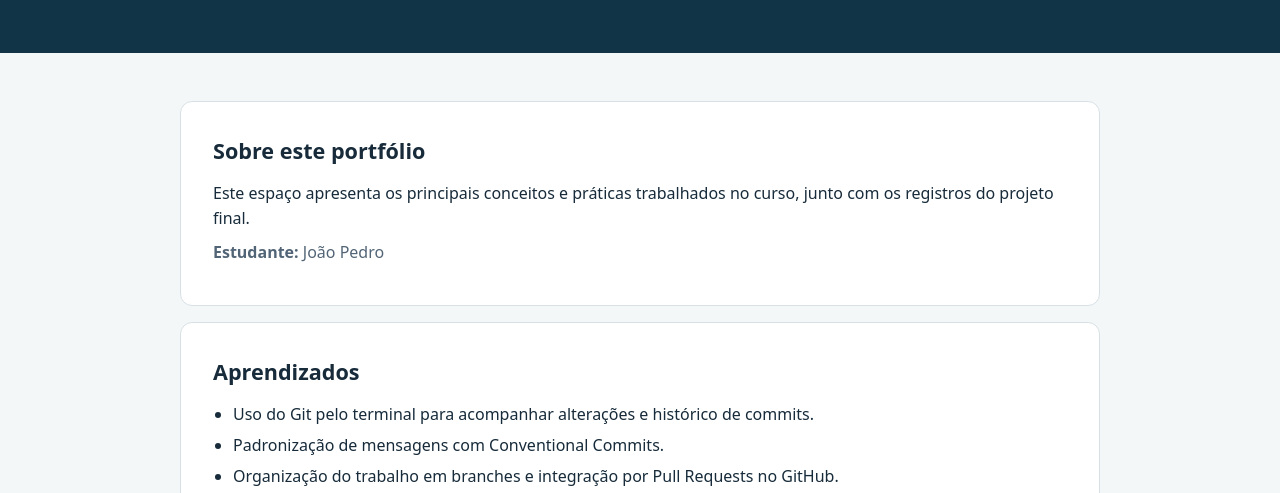
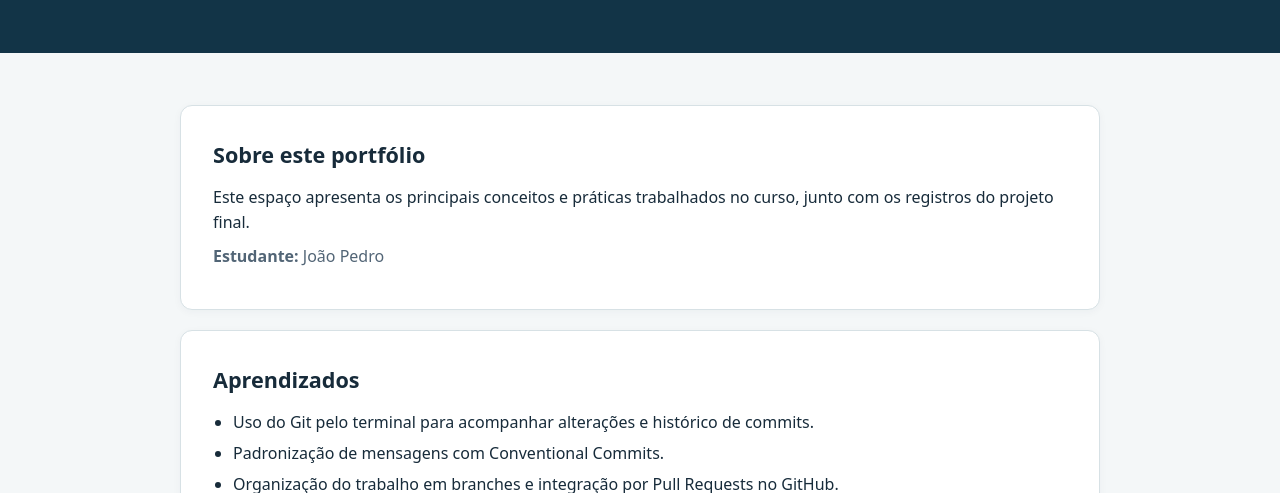
Before and after one commit to Ribeiro-JP/trabalho-final-git, a plain HTML site: page index.html in a window 1280 px wide. Shown: the part 303-796 px from the top of the page. Drawn offline with Linux system fonts and the light colour scheme.

Commit message:
style: melhora contraste e transição dos cartões no portfólio

```diff
--- a/index.html
+++ b/index.html
@@ -65,11 +65,18 @@
     }
 
     section {
-      margin: 1rem 0;
+      margin: 1.25rem 0;
       padding: clamp(1.25rem, 4vw, 2rem);
       border: 1px solid var(--line);
       border-radius: 12px;
       background: var(--card);
+      box-shadow: 0 2px 8px rgba(18, 52, 71, 0.04);
+      transition: transform 0.15s ease, box-shadow 0.15s ease;
+    }
+
+    section:hover {
+      transform: translateY(-2px);
+      box-shadow: 0 6px 16px rgba(18, 52, 71, 0.08);
     }
 
     h2 {
```
